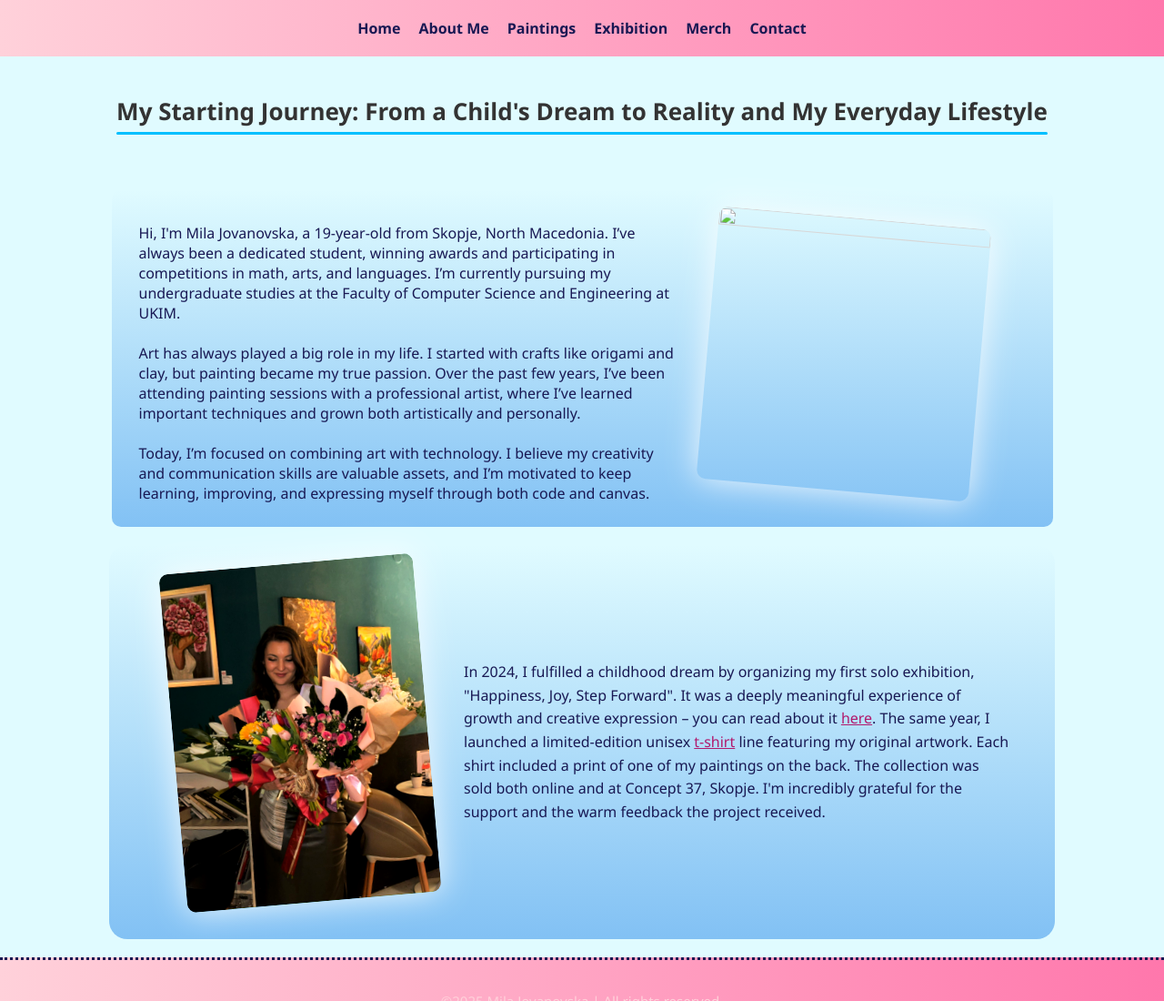
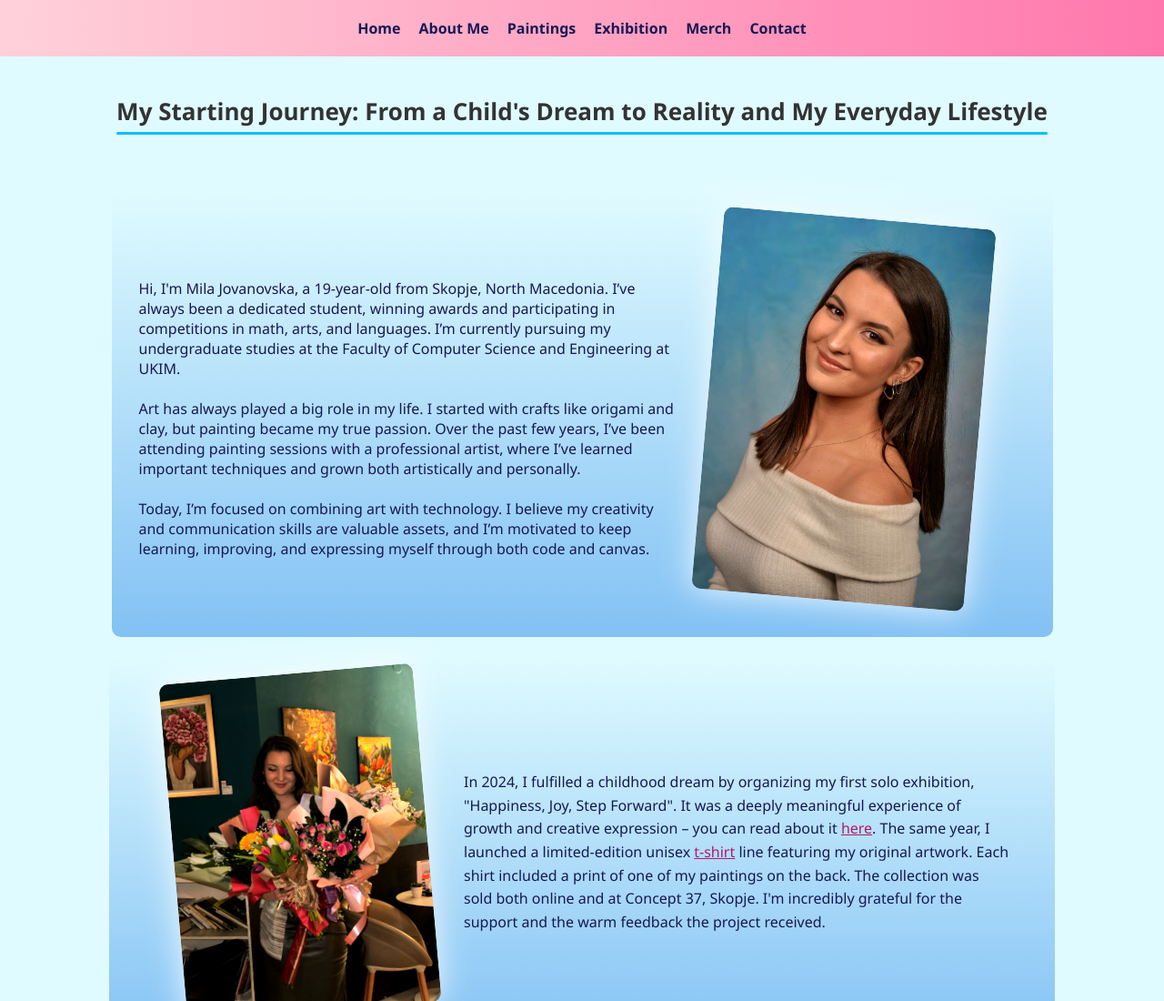
Before and after one commit to milajovanovska/milas_wolrd_of_art, a plain HTML site: page about.html in a window 1280 px wide. Shown: the top 1100 px of the page at 91% size. Drawn offline with Linux system fonts and the light colour scheme.

Commit message:
added a photo in the about.html

```diff
--- a/about.html
+++ b/about.html
@@ -39,7 +39,7 @@
             and
             canvas.
 
-            <img src=".idea/me.jpg" height="450" width="450"/>
+            <img src="me_img.jpg" height="400" width="450"/>
         </p>
 
     </div>
--- a/main.css
+++ b/main.css
@@ -231,7 +231,12 @@ footer a:hover {
 
 .text {
     width: 935px;
+    img{
+        height: 400px;
+        width: 450px;
+    }
 }
+
 
 body > div.me > div > p:nth-child(1) {
     display: flex;
```
Also changed, not shown: exhibition.html (+1 -1 lines), me_img.jpg (added).
